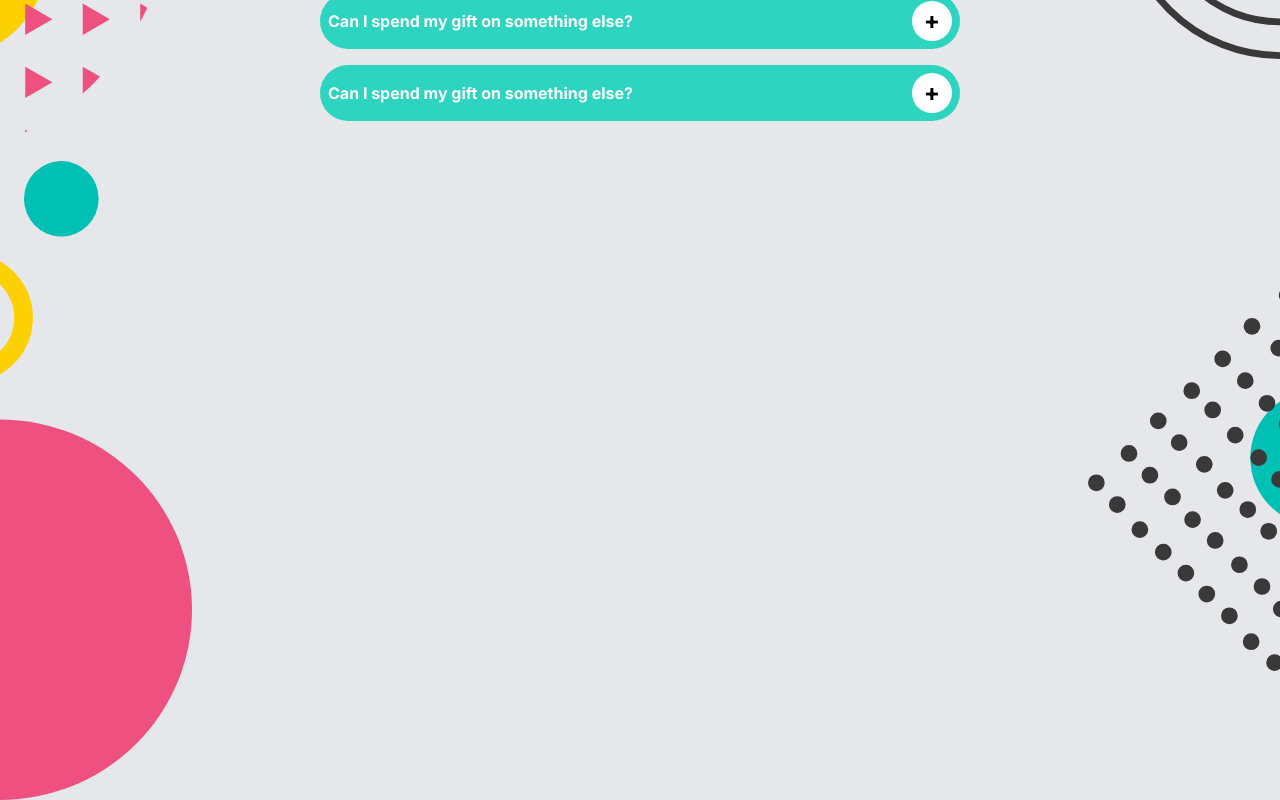
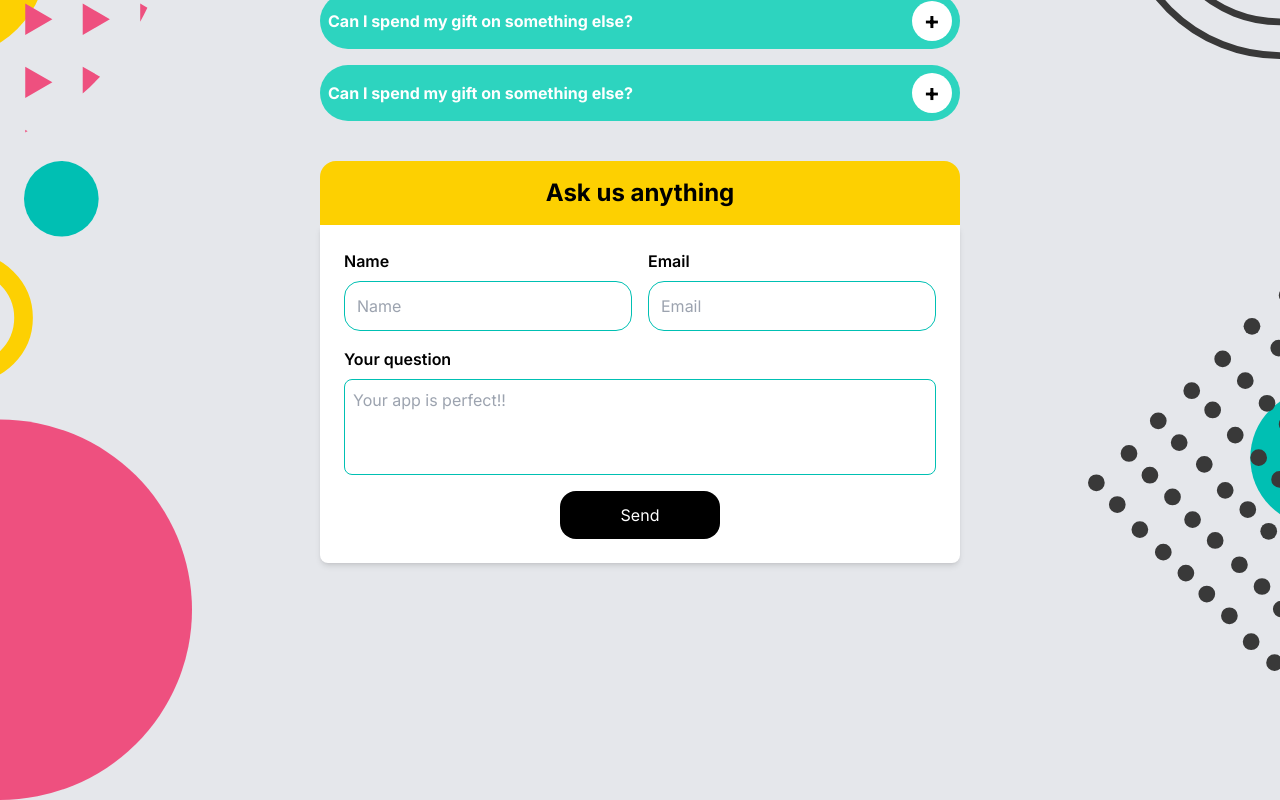
Before and after one commit to sosioteam/sosio, a Next.js app: page / in a window 1280 px wide. Shown: the part 2415-3215 px from the top of the page. Built offline with nearby package versions, Linux system fonts and the light colour scheme; a web font is replaced by a local one.

Commit message:
Question component (#9)
* all-questions-component-design

* merge-update-question and answer

* form

---------

Co-authored-by: tunahan.berber <tunahan.berber@eba.gov.tr>
Co-authored-by: Deniz Muratoğlu <denizmrtoglu@hotmail.com>

```diff
--- /dev/null
+++ b/components/form.tsx
@@ -0,0 +1,49 @@
+import React from "react";
+
+const Form = () => {
+  return (
+    <div className="w-full  mx-auto mt-10">
+      <div className="bg-cardHeader p-4 rounded-t-2xl">
+        <h2 className="text-2xl font-bold text-center">Ask us anything</h2>
+      </div>
+      <form className="bg-white p-6 rounded-b-lg shadow-md space-y-4">
+        <div className="flex flex-row justify-between space-x-4">
+          <div className="flex flex-col space-y-2 w-1/2">
+            <label className="font-semibold text-black">Name</label>
+            <input
+              type="text"
+              placeholder="Name"
+              className="p-3 border border-input rounded-2xl focus:outline-none focus:ring-2 focus:inputFocus w-full"
+            />
+          </div>
+          <div className="flex flex-col space-y-2 w-1/2">
+            <label className="font-semibold text-black">Email</label>
+            <input
+              type="email"
+              placeholder="Email"
+              className="p-3 border border-input rounded-2xl focus:outline-none focus:ring-2 focus:inputFocus w-full"
+            />
+          </div>
+        </div>
+
+        <div className="flex flex-col space-y-2">
+          <label className="font-semibold text-black">Your question</label>
+          <textarea
+            placeholder="Your app is perfect!!"
+            className="p-2 border border-input rounded-lg h-24 resize-none focus:outline-none focus:ring-2 focus:inputFocus"
+          ></textarea>
+        </div>
+        <div className="flex flex-col space-y-2 items-center justify-center">
+          <button
+            type="submit"
+            className="w-40 p-3 bg-black text-white rounded-2xl hover:bg-gray-700 transition duration-300"
+          >
+            Send
+          </button>
+        </div>
+      </form>
+    </div>
+  );
+};
+
+export default Form;
--- a/components/question/question-center.tsx
+++ b/components/question/question-center.tsx
@@ -2,12 +2,14 @@ import React from "react";
 import Image from "next/image";
 import QuestionAnswer from "./question-answer";
 import QuestionHeader from "./question-header";
+import Form from "../form";
 
 const QuestionCenter = () => {
   return (
     <div className="flex h-full flex-col w-full md:w-2/3  mt-10 justify-normal items-start md:items-start p-4 md:p-0">
       <QuestionHeader />
       <QuestionAnswer />
+      <Form />
     </div>
   );
 };
--- a/tailwind.config.ts
+++ b/tailwind.config.ts
@@ -1,3 +1,4 @@
+import { CardHeader } from "@nextui-org/react";
 import type { Config } from "tailwindcss";
 
 const config: Config = {
@@ -8,6 +9,11 @@ const config: Config = {
   ],
   theme: {
     extend: {
+      colors: {
+        input: "#00C0B3",
+        cardHeader: "#FDD001",
+        inputFocus: "#00c0b3",
+      },
       backgroundImage: {
         "gradient-radial": "radial-gradient(var(--tw-gradient-stops))",
         "gradient-conic":
```
